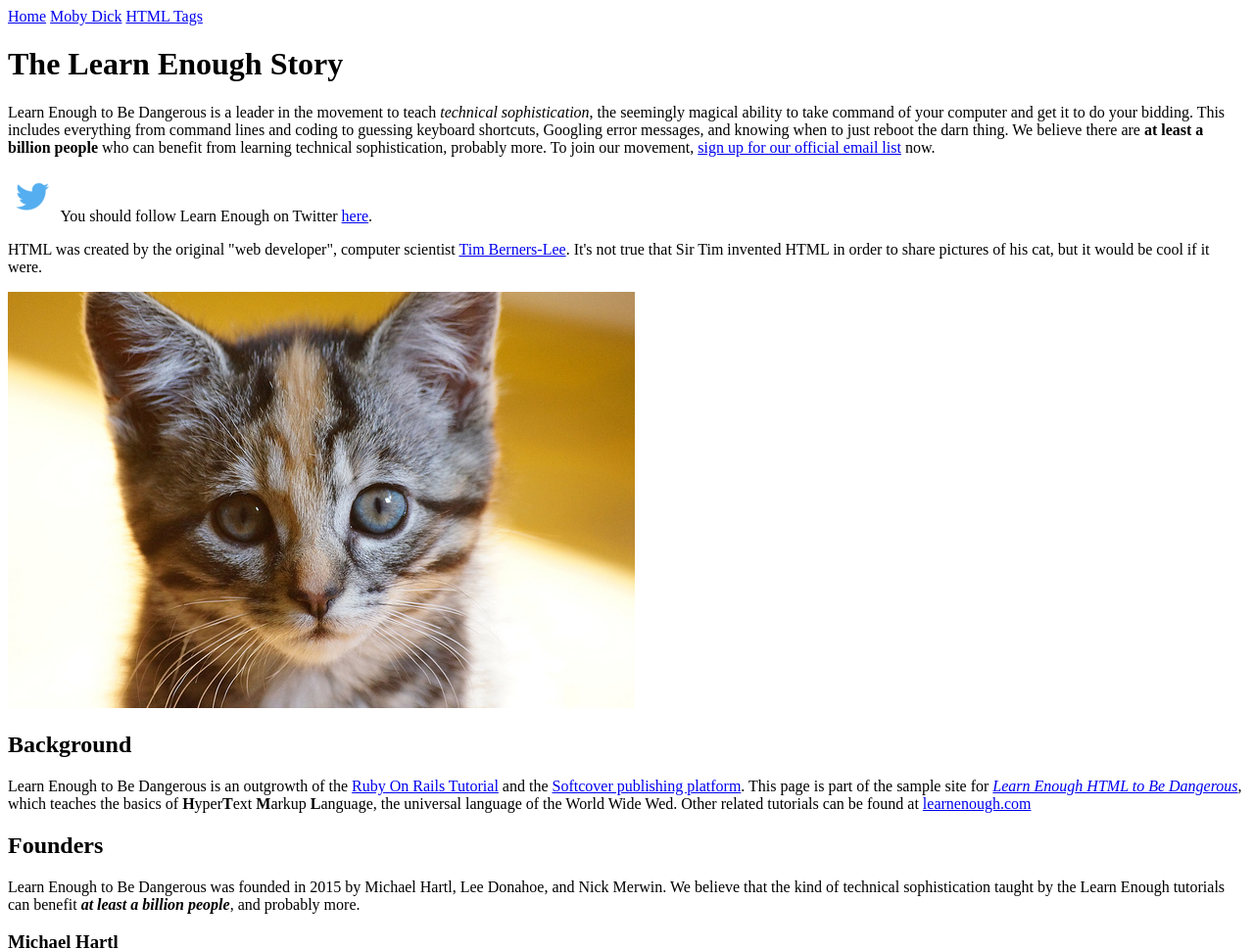
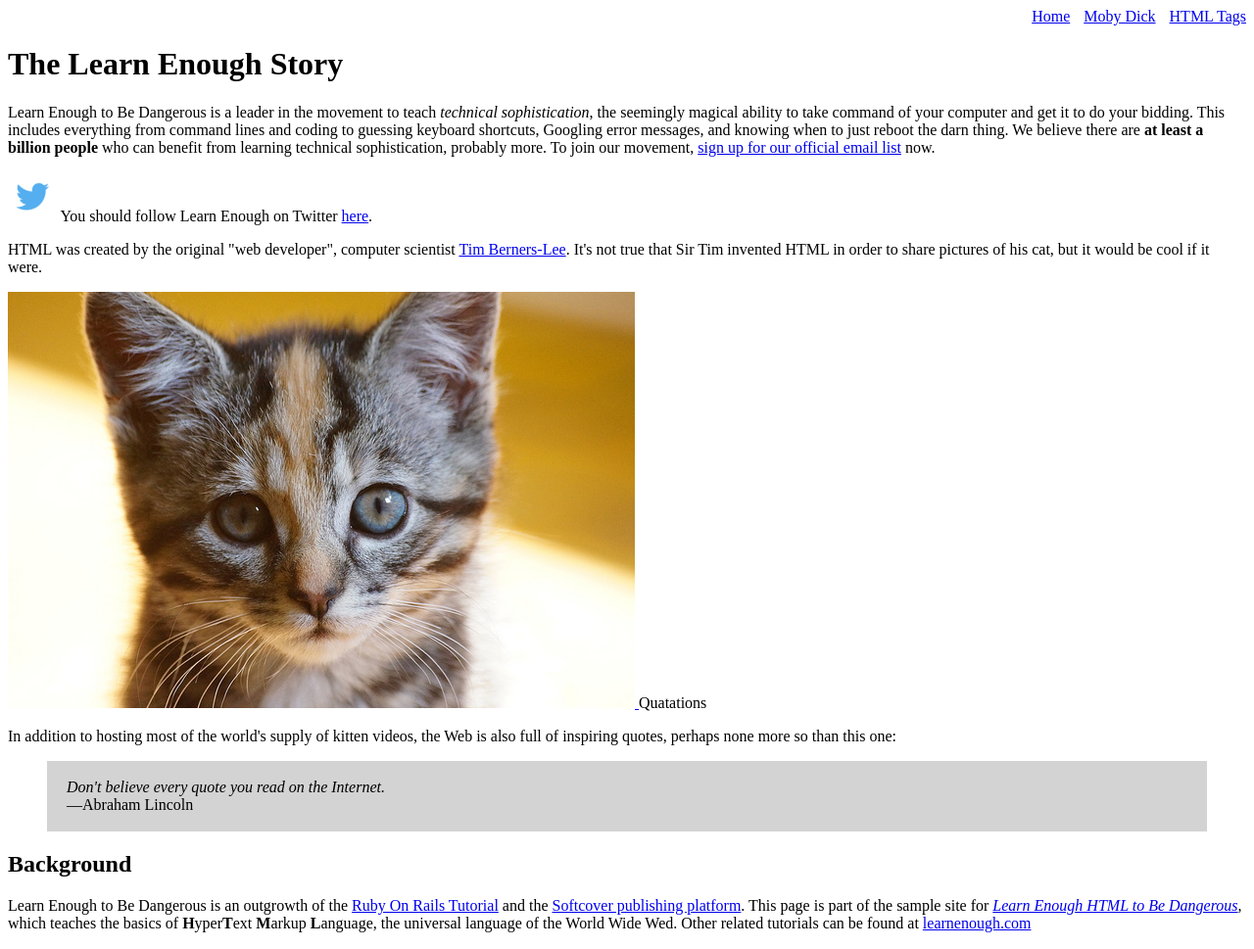
Before and after one commit to asherpdang/sample_website, a plain HTML site: page index.html in a window 1280 px wide. Shown: the top 969 px of the page at 98% size. Drawn offline with Linux system fonts and the light colour scheme.

Commit message:
Refactor inline styles into a stylesheet

```diff
--- /dev/null
+++ b/css/main.css
@@ -0,0 +1,6 @@
+.nav-menu {
+  text-align: right;
+}
+.nav-spacing {
+  margin: 0 0 0 10px;
+}
--- a/index.html
+++ b/index.html
@@ -3,13 +3,25 @@
     <head>
       <title>Page Title</title>
       <meta charset="utf-8">
+      <link rel="stylesheet" href="css/main.css">
+
+      <style>
+        .nav-menu {
+          text-align: right;
+        }
+        .nav-spacing {
+          margin: 0 0 0 10px;
+        }
+
+      </style>
     </head>
+
     <body>
 
-      <div>
+      <div id="mainnav" class="nav-menu">
         <a href="index.html">Home</a>
-        <a href="moby_dick.html">Moby Dick</a>
-        <a href="tags.html">HTML Tags</a>
+        <a href="moby_dick.html" class="nav-spacing">Moby Dick</a>
+        <a href="tags.html" class="nav-spacing">HTML Tags</a>
       </div>
 
       <h1>The Learn Enough Story</h1>
@@ -45,6 +57,22 @@
       <a href="https://www.flickr.com/photos/deborah_s_perspective/14144861329">
         <img src="images/kitten.jpg" alt="An adorable kitten!">
       </a>
+
+      <TAG>Quatations</TAG>
+
+      <p>
+        In addition to hosting most of the world's supply of kitten videos, the
+        Web is also full of inspiring quotes, perhaps none more so than this one:
+      </p>
+
+      <blockquote style="padding: 2px 20px; background: lightgrey;">
+        <p>
+          <em>Don't believe every quote you read on the Internet.</em>
+          <br>
+          —Abraham Lincoln
+        </p>
+      </blockquote>
+
       <h2>Background</h2>
 
       <p>
```
Also changed, not shown: moby_dick.html (+12 -10 lines), tags.html (+4 -4 lines).
